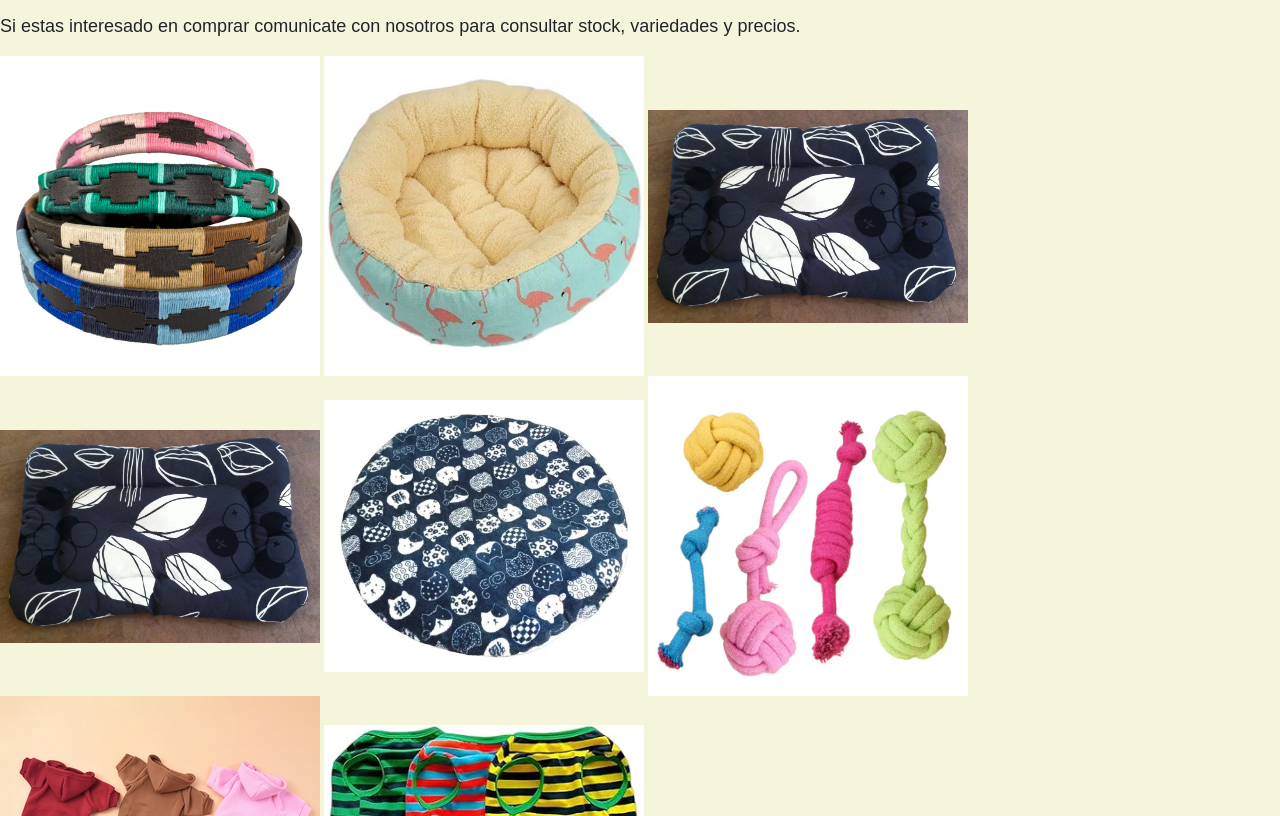
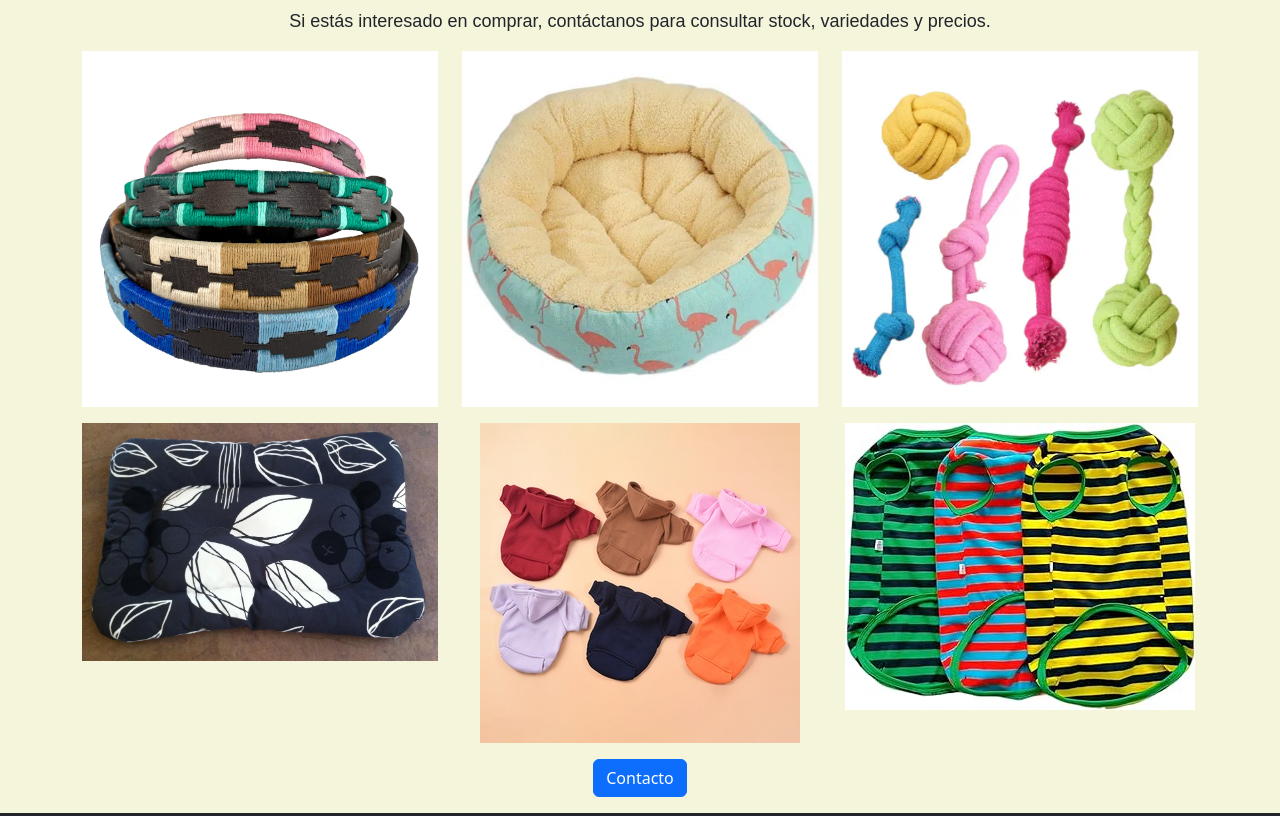
Before and after one commit to Cecir95/RefugioKahu, a plain HTML site: page paginas/productos.html in a window 1280 px wide. Shown: the part 244-1060 px from the top of the page. Drawn offline with nearby package versions, Linux system fonts and the light colour scheme.

Commit message:
productos.fix

```diff
--- a/paginas/productos.html
+++ b/paginas/productos.html
@@ -42,20 +42,34 @@
         </nav>
     </header>
     <main>
-        <h1>Productos</h1>
-        <p>Comprando nuestros productos ayudas a nuestra causa.</p>
-            <p>Si estas interesado en comprar comunicate con nosotros para consultar stock, variedades y precios.</p>
-        <div>
-            <img src="../multimedia/collar.png" alt="" width="25%">
-            <img src="../multimedia/camagato.webp" alt="" width="25%">
-            <img src="../multimedia/camaperro.webp" alt="" width="25%">
-            <img src="../multimedia/camaperro.webp" alt="" width="25%">
-            <img src="../multimedia/camaperr.webp" alt="" width="25%">
-            <img src="../multimedia/accesorio.webp" alt="" width="25%">
-            <img src="../multimedia/ropagato.jpg" alt="" width="25%">
-            <img src="../multimedia/ropaperro.jpg" alt="" width="25%">
+        <div class="container">
+            <h1 class="text-center">Productos</h1>
+            <p class="text-center">Comprando nuestros productos ayudas a nuestra causa.</p>
+            <p class="text-center">Si estás interesado en comprar, contáctanos para consultar stock, variedades y precios.</p>
+            <div class="row">
+                <div class="col-md-4 mb-3 text-center">
+                    <img src="../multimedia/collar.png" alt="Collar" class="img-fluid">
+                </div>
+                <div class="col-md-4 mb-3 text-center">
+                    <img src="../multimedia/camagato.webp" alt="Cama para gato" class="img-fluid">
+                </div>
+                <div class="col-md-4 mb-3 text-center">
+                    <img src="../multimedia/accesorio.webp" alt="Accesorio" class="img-fluid">
+                </div>
+                <div class="col-md-4 mb-3 text-center">
+                    <img src="../multimedia/camaperro.webp" alt="Cama para perro" class="img-fluid">
+                </div>
+                <div class="col-md-4 mb-3 text-center">
+                    <img src="../multimedia/ropagato.jpg" alt="Ropa para gato" class="img-fluid">
+                </div>
+                <div class="col-md-4 mb-3 text-center">
+                    <img src="../multimedia/ropaperro.jpg" alt="Ropa para perro" class="img-fluid">
+                </div>
+            </div>
+            <div class="text-center">
+                <a href="contacto.html" class="btn btn-primary mb-3">Contacto</a>
+            </div>
         </div>
-
     </main>
     <footer class="footer bg-dark text-white py-3">
         <div class="container">
```
